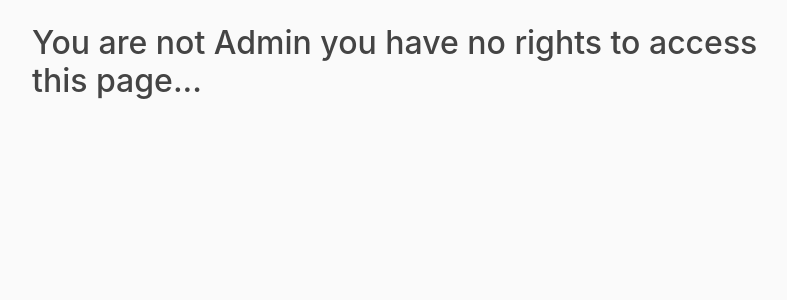
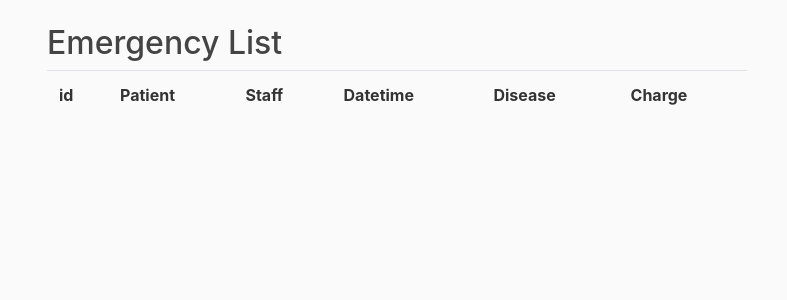
Before and after one commit to ayushipandya89/Hospital-Management-System, a Django app: page /view_prescription/ in a window 1280 px wide. Shown: the part 56-356 px from the top of the page, without its empty margins (53-840 px from the left). Run offline with Django 4.2, Linux system fonts and the light colour scheme; the visitor is signed in with stand-in values (Sample User, id 1); lists and menus that the app fills with data are empty; parts of the project's set-up code (start-up, migrations or seed data) failed here and were passed over; some libraries are stand-ins or nearby versions.

Commit message:
add emergency cases

```diff
--- a/users/admin.py
+++ b/users/admin.py
@@ -1,9 +1,10 @@
 from django.contrib import admin
 
-from .models import CustomUser, Patient, Staff, Feedback, Prescription
+from .models import CustomUser, Patient, Staff, Feedback, Prescription, Emergency
 
 admin.site.register(CustomUser)
 admin.site.register(Staff)
 admin.site.register(Patient)
 admin.site.register(Feedback)
 admin.site.register(Prescription)
+admin.site.register(Emergency)
--- a/users/models.py
+++ b/users/models.py
@@ -1,4 +1,6 @@
 import uuid
+from django.utils import timezone
+
 from django.contrib.auth.models import AbstractUser
 from django.core.exceptions import ValidationError
 from django.db import models
@@ -90,3 +92,14 @@ class Prescription(models.Model):
     medicine = models.CharField(max_length=500)
     time = models.TimeField(help_text='Please use that format:%H:%M....for example= 09:00')
     dose = models.IntegerField()
+
+
+class Emergency(models.Model):
+    """
+    class for creating emergency table
+    """
+    patient = models.ForeignKey(Patient, on_delete=models.CASCADE)
+    staff = models.ForeignKey(Staff, on_delete=models.CASCADE)
+    datetime = models.DateTimeField(default=timezone.now)
+    disease = models.CharField(max_length=500)
+    charge = models.IntegerField()
--- /dev/null
+++ b/users/templates/users/view_emergency.html
@@ -0,0 +1,35 @@
+{% extends 'Hospital/base.html' %}
+{% load static %}
+{% block title %}Emergency List{% endblock %}
+{% block content %}
+    <div class="container">
+        <h2> Emergency List </h2>
+        <div class="row">
+          <div class="col-sm">
+          <table class="table">
+          <tr>
+            <th>id</th>
+            <th>Patient</th>
+            <th>Staff</th>
+            <th>Datetime</th>
+            <th>Disease</th>
+            <th>Charge</th>
+
+
+            </tr>
+            {% for em in emergency %}
+              <tr>
+                <td>{{ em.id }}</td>
+                <td>{{ em.patient.patient }}</td>
+                <td>{{ em.staff }}</td>
+                <td>{{ em.datetime }}</td>
+                <td>{{ em.disease }}</td>
+                <td>{{ em.charge }}</td>
+{#                <td> <a href="{% url 'update-staff-profile' u.id %}""><button type="button" class="btn btn-outline-secondary">Update</button></td>#}
+              </tr>
+            {% endfor %}
+          </table>
+          </div>
+        </div>
+    </div>
+{% endblock %}
--- a/users/urls.py
+++ b/users/urls.py
@@ -2,7 +2,7 @@ from django.urls import path, include
 from . import views as user_views
 from django.contrib.auth import views as auth_views
 
-from .views import ViewUser, ViewStaff, ViewFeedback, ViewPrescription
+from .views import ViewUser, ViewStaff, ViewFeedback, ViewEmergency
 
 urlpatterns = [
     path('register/', user_views.Register.as_view(), name='register'),
@@ -25,8 +25,10 @@ urlpatterns = [
     path('view_user/', ViewUser.as_view(), name='view-user'),
     path('view_staff/', ViewStaff.as_view(), name='view-staff'),
     path('prescription/', user_views.PatientPrescription.as_view(), name='prescription'),
-    path('view_prescription/', ViewPrescription.as_view(), name='view-prescription'),
+    path('view_prescription/', ViewEmergency.as_view(), name='view-prescription'),
     path('<pk>/update_prescription/', user_views.PrescriptionUpdate.as_view(), name='update-prescription'),
+    path('emergency/', user_views.EmergencyCase.as_view(), name='emergency'),
+    path('view_emergency/', ViewEmergency.as_view(), name='view-emergency'),
     path('feedback/', user_views.EnterFeedback.as_view(), name='feedback'),
     path('view_feedback/', ViewFeedback.as_view(), name='view-feedback'),
     path('', include('Hospital.urls')),
--- a/users/views.py
+++ b/users/views.py
@@ -1,12 +1,12 @@
 from django.contrib import messages
 from django.contrib.messages.views import SuccessMessageMixin
-from django.http import Http404
-from django.shortcuts import redirect, render, get_object_or_404, get_list_or_404
+from django.shortcuts import redirect, render, get_object_or_404
 from django.urls import reverse, reverse_lazy
 from django.views.generic import CreateView, UpdateView, DeleteView, ListView
 from .forms import UserRegisterForm, UserUpdateForm, PatientRegistrationForm, StaffUpdateForm, FeedbackForm, \
-    PrescriptionForm, PrescriptionUpdateForm
-from .models import CustomUser, Patient, Staff, Feedback, Prescription
+    PrescriptionForm, PrescriptionUpdateForm, EmergencyForm
+
+from .models import CustomUser, Patient, Staff, Feedback, Prescription, Emergency
 
 
 class Register(SuccessMessageMixin, CreateView):
@@ -182,6 +182,9 @@ class ViewFeedback(ListView):
 
 
 class PatientPrescription(CreateView, SuccessMessageMixin):
+    """
+    class used for adding patient prescription
+    """
     form_class = PrescriptionForm
     template_name = 'users/prescription.html'
 
@@ -236,9 +239,51 @@ class ViewPrescription(ListView):
 
     def dispatch(self, request, *args, **kwargs):
         if self.user_has_permissions(request):
-            return super(ViewPrescription, self).dispatch(
+            return super(ViewEmergency, self).dispatch(
                 request, *args, **kwargs)
         return render(request, 'appointment/not_admin.html')
 
     def user_has_permissions(self, request):
         return request.user.role == 'D'
+
+
+class EmergencyCase(CreateView, SuccessMessageMixin):
+    """
+    class used for adding emergency case
+    """
+    form_class = EmergencyForm
+    template_name = 'users/emergency.html'
+
+    def dispatch(self, request, *args, **kwargs):
+        if self.user_has_permissions(request):
+            return super(EmergencyCase, self).dispatch(
+                request, *args, **kwargs)
+        return render(request, 'appointment/not_admin.html')
+
+    def user_has_permissions(self, request):
+        return self.request.user.is_superuser
+
+    def get_success_url(self):
+        messages.success(self.request, f"You have successfully added emergency case")
+        return reverse("Hospital-home")
+
+
+class ViewEmergency(ListView):
+    """
+    class for view the list of emergency cases
+    """
+    model = Prescription
+    template_name = 'users/view_emergency.html'
+    context_object_name = 'emergency'
+
+    def get_queryset(self):
+        return self.model.objects.all().order_by('id')
+
+    def dispatch(self, request, *args, **kwargs):
+        if self.user_has_permissions(request):
+            return super(ViewEmergency, self).dispatch(
+                request, *args, **kwargs)
+        return render(request, 'appointment/not_admin.html')
+
+    def user_has_permissions(self, request):
+        return self.request.user.is_superuser
```
Also changed, not shown: Hospital/templates/Hospital/admin_home.html (+14 -0 lines), users/forms.py (+15 -2 lines).
